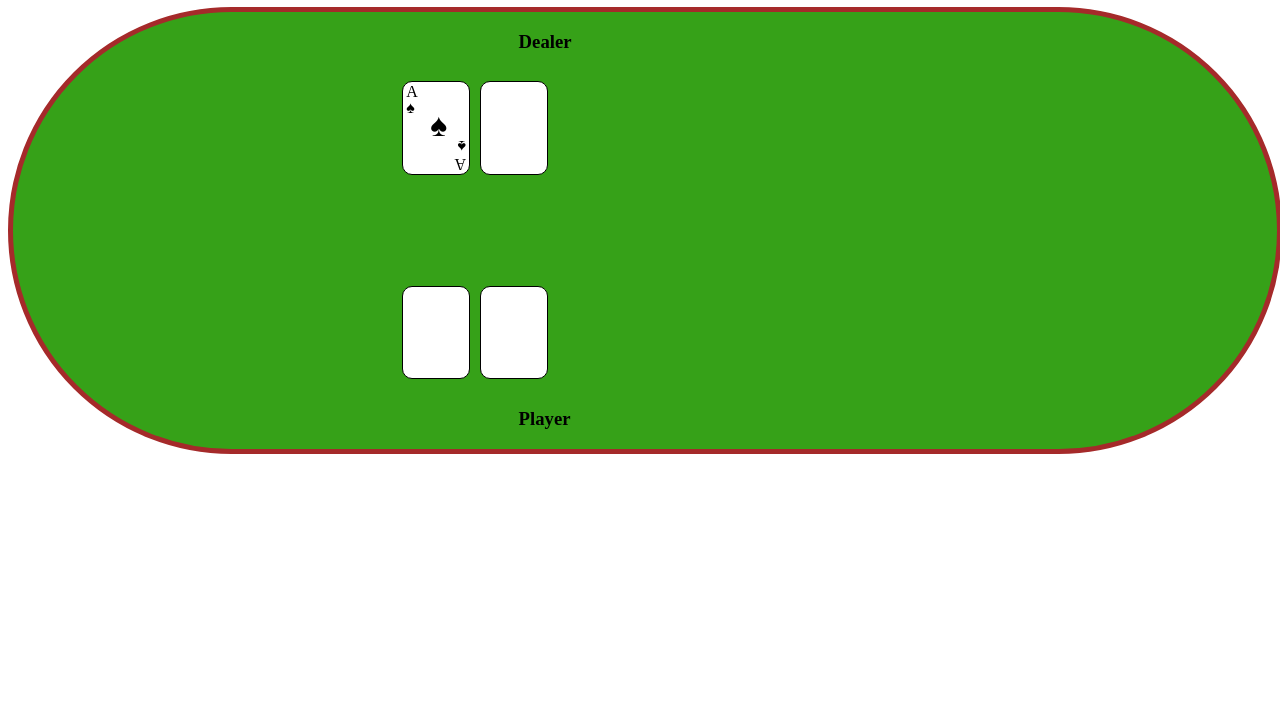
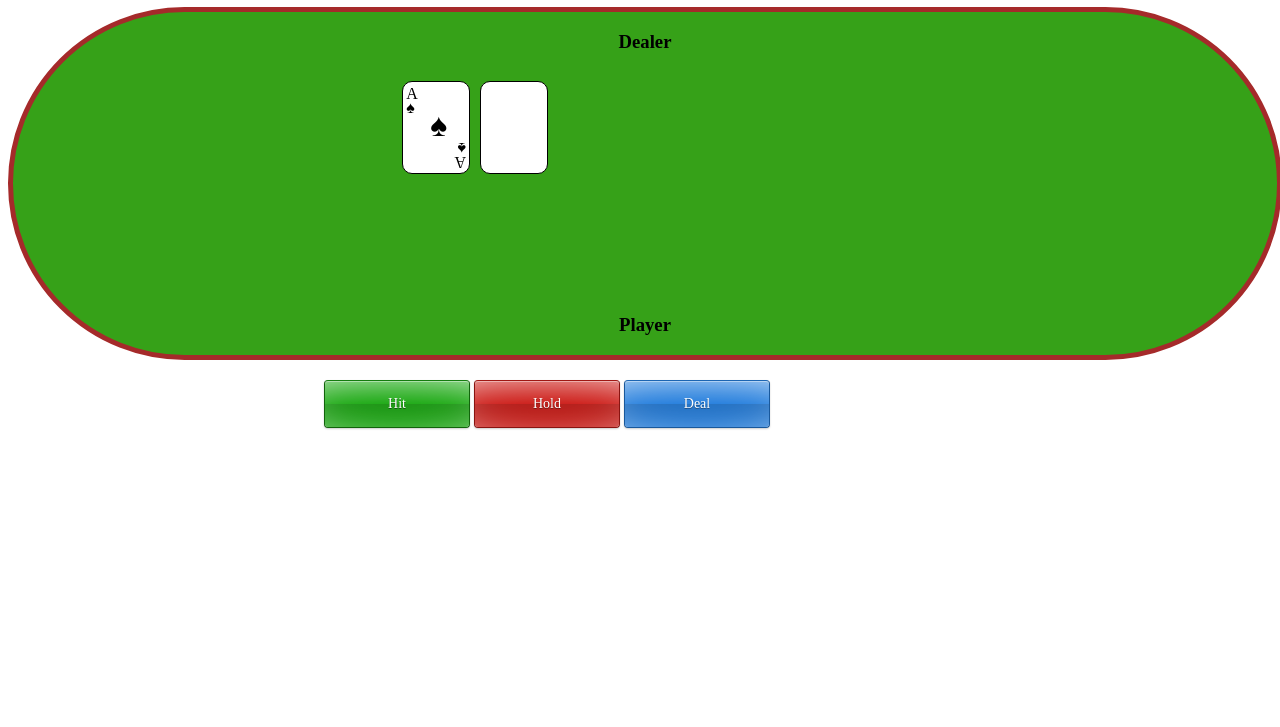
Before and after one commit to jbenkual/blackjack, a website built with webpack: page src/index.html in a window 1280 px wide. Shown: the part 73-800 px from the top of the page. Built offline with nearby package versions, Linux system fonts and the light colour scheme.

Commit message:
Added glossy buttons
Tweaked the CSS to center elements properly
Added code to handle the buttons
- Hit draws a card
- Hold causes AI to draw cards than calculates a winner
- Deal (Incomplete) will start a new round by dealing cards

```diff
--- a/src/card.js
+++ b/src/card.js
@@ -9,6 +9,8 @@ Array.prototype.contains = function(obj) {
     }
     return false;
 };
+
+
 
 export default class Card {
 	constructor(suit, val) {
--- a/src/index.css
+++ b/src/index.css
@@ -10,17 +10,17 @@
 
 h1 {
 	color: royalblue;
-	margin-left: 40%;
+	text-align: center;
 }
 
 h3 {
-	margin-left: 40%;
+	color: black;
+	text-align: center;
 }
 
 table {
 	border-spacing: 10px;
 	margin-left: 30%;
-
 }
 
 tr {
@@ -38,7 +38,7 @@ td {
 }
 
 .topSuit {
-	margin-top: -2px;
+	margin-top: -4px;
 	margin-left: 2px;
 }
 
@@ -55,11 +55,11 @@ td {
 }
 
 .botSuit {
-	margin-top: 20px;
+	margin-top: 22px;
 	margin-right: 2px;
 }
 .botVal {
-	margin-top: 0px;
+	margin-top: -4px;
 	margin-right: 2px;
 }
 
@@ -79,3 +79,119 @@ td {
     -ms-transform: rotate(180deg);
     transform: rotate(180deg);
 }
+.actionList {
+	 margin: auto;
+	 width: 50%;
+	 margin-top: 20px;
+}
+
+/*
+*
+*
+*
+
+
+************** GLOSSY BUTTONS ******************
+
+
+*
+*
+*
+*/
+
+.button {
+  display: inline-block;
+  vertical-align: top;
+  position: relative;
+  overflow: hidden;
+  min-width: 96px;
+  line-height: 46px;
+  padding: 0 24px;
+  font-size: 14px;
+  color: white;
+  text-align: center;
+  text-decoration: none;
+  text-shadow: 0 1px #154c86;
+  background-color: #247edd;
+  background-clip: padding-box;
+  border: 1px solid;
+  border-color: #1c65b2 #18589c #18589c;
+  border-radius: 4px;
+  -webkit-box-shadow: inset 0 1px rgba(255, 255, 255, 0.4), 0 1px 2px rgba(0, 0, 0, 0.2);
+  box-shadow: inset 0 1px rgba(255, 255, 255, 0.4), 0 1px 2px rgba(0, 0, 0, 0.2);
+  background-image: -webkit-linear-gradient(top, rgba(255, 255, 255, 0.3), rgba(255, 255, 255, 0) 50%, rgba(0, 0, 0, 0.12) 51%, rgba(0, 0, 0, 0.04));
+  background-image: -moz-linear-gradient(top, rgba(255, 255, 255, 0.3), rgba(255, 255, 255, 0) 50%, rgba(0, 0, 0, 0.12) 51%, rgba(0, 0, 0, 0.04));
+  background-image: -o-linear-gradient(top, rgba(255, 255, 255, 0.3), rgba(255, 255, 255, 0) 50%, rgba(0, 0, 0, 0.12) 51%, rgba(0, 0, 0, 0.04));
+  background-image: linear-gradient(to bottom, rgba(255, 255, 255, 0.3), rgba(255, 255, 255, 0) 50%, rgba(0, 0, 0, 0.12) 51%, rgba(0, 0, 0, 0.04));
+}
+
+.button:before {
+  content: '';
+  position: absolute;
+  top: -25%;
+  bottom: -25%;
+  left: -20%;
+  right: -20%;
+  border-radius: 50%;
+  background: transparent;
+  -webkit-box-shadow: inset 0 0 38px rgba(255, 255, 255, 0.5);
+  box-shadow: inset 0 0 38px rgba(255, 255, 255, 0.5);
+}
+
+.button:hover { background-color: #1a74d3; }
+
+.button:active {
+  color: rgba(255, 255, 255, 0.9);
+  text-shadow: 0 -1px #154c86;
+  background: #1f71c8;
+  border-color: #113f70 #154c86 #1c65b2;
+  -webkit-box-shadow: inset 0 1px 3px rgba(0, 0, 0, 0.2), 0 1px rgba(255, 255, 255, 0.4);
+  box-shadow: inset 0 1px 3px rgba(0, 0, 0, 0.2), 0 1px rgba(255, 255, 255, 0.4);
+  background-image: -webkit-linear-gradient(top, #1a5da5, #3a8be0);
+  background-image: -moz-linear-gradient(top, #1a5da5, #3a8be0);
+  background-image: -o-linear-gradient(top, #1a5da5, #3a8be0);
+  background-image: linear-gradient(to bottom, #1a5da5, #3a8be0);
+}
+
+.button:active:before {
+  top: -50%;
+  bottom: -125%;
+  left: -15%;
+  right: -15%;
+  -webkit-box-shadow: inset 0 0 96px rgba(0, 0, 0, 0.2);
+  box-shadow: inset 0 0 96px rgba(0, 0, 0, 0.2);
+}
+
+.button-green {
+  text-shadow: 0 1px #0d4d09;
+  background-color: #1ca913;
+  border-color: #147b0e #11640b #11640b;
+}
+
+.button-green:hover { background-color: #159b0d; }
+
+.button-green:active {
+  text-shadow: 0 -1px #0d4d09;
+  background: #189210;
+  border-color: #093606 #0d4d09 #147b0e;
+  background-image: -webkit-linear-gradient(top, #126d0c, #20c016);
+  background-image: -moz-linear-gradient(top, #126d0c, #20c016);
+  background-image: -o-linear-gradient(top, #126d0c, #20c016);
+  background-image: linear-gradient(to bottom, #126d0c, #20c016);
+}
+
+
+.button-red {
+  text-shadow: 0 1px #72100d;
+  background-color: #cd1d18;
+  border-color: #9f1713 #891310 #891310;
+}
+
+.button-red:hover { background-color: #c01511; }
+
+.button-red:active {
+  text-shadow: 0 -1px #72100d;
+  background: #b61a15;
+  border-color: #5b0d0b #72100d #9f1713;
+  background-image: -webkit-linear-gradient(top, #921511, #e4201b);
+}
--- a/src/index.html
+++ b/src/index.html
@@ -25,13 +25,16 @@
 						<td class=""></td>
 					</tr>
 					<tr id= "playerRow">
-						<td class="card"></td>
-						<td class="card"></td>
 					</tr>
 				</tbody>
 			</table>
 			<h3>Player</h3>
 		</div>
+		<div class="actionList">
+			<a href="#" class="button button-green">Hit</a>
+			<a href="#" class="button button-red">Hold</a>
+			<a href="#" class="button">Deal</a>
+		</div>
 
 	</body>
 </html>
--- a/src/main.js
+++ b/src/main.js
@@ -59,7 +59,9 @@ let hit = (player) => {
 	}
 	if(calculate(player) > 21) {
 		bust(player);
+		return true;
 	}
+	return false;
 };
 
 let hitOrNot = (player) => calculate(player) <= 16 + aces[player] > 0 ;
@@ -68,3 +70,40 @@ hit("p1");
 hit("p1");
 printDeck(myHand);
 console.log(calculate("p1"));
+
+let hold = () => {
+	while(hitOrNot("p2")) {
+		if(hit("p2")) {
+			return;
+		}
+	}
+	if(calculate("p1") > calculate("p2")) {
+		console.log("p1 wins!");
+	}
+	else {
+		console.log("Dealer Wins :(");
+	}
+};
+/*
+let cardHTML = () => {
+	let h = document.getElementById("playerRow");
+	let td = document.createElement("TD");
+	let td = document.createElement("TD");
+
+};
+*/
+
+var myClass = function (data) {
+
+	this.data = data;
+	this.changeData = function (newData) {
+		this.data = newData;
+	}
+}
+
+myClass.prototype.print = function () {
+	console.log(this.data);
+}
+
+var aClass = new myClass("hello");
+aClass.print(); // "hello"
```
Also changed, not shown: src/ios-linen.jpg (added).
